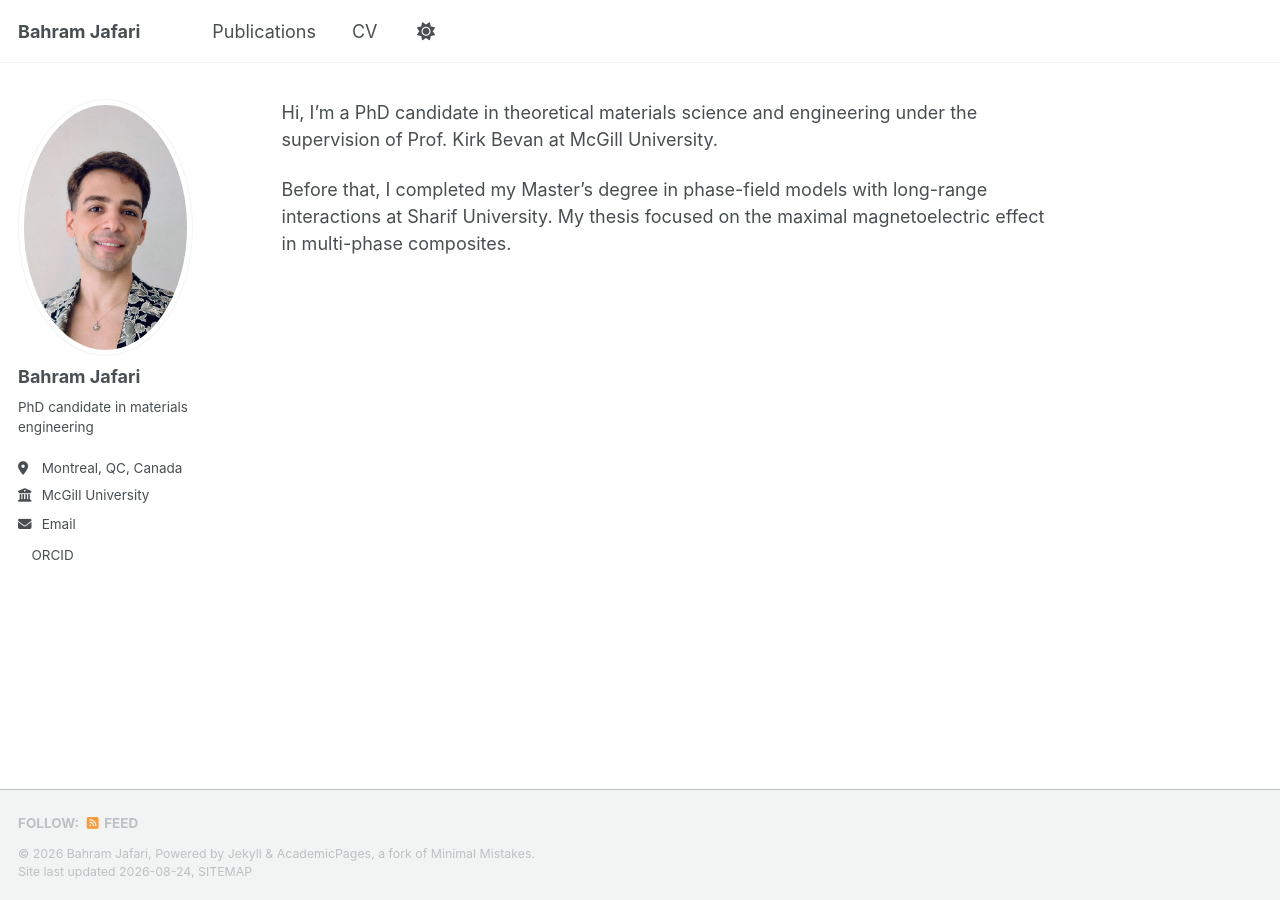
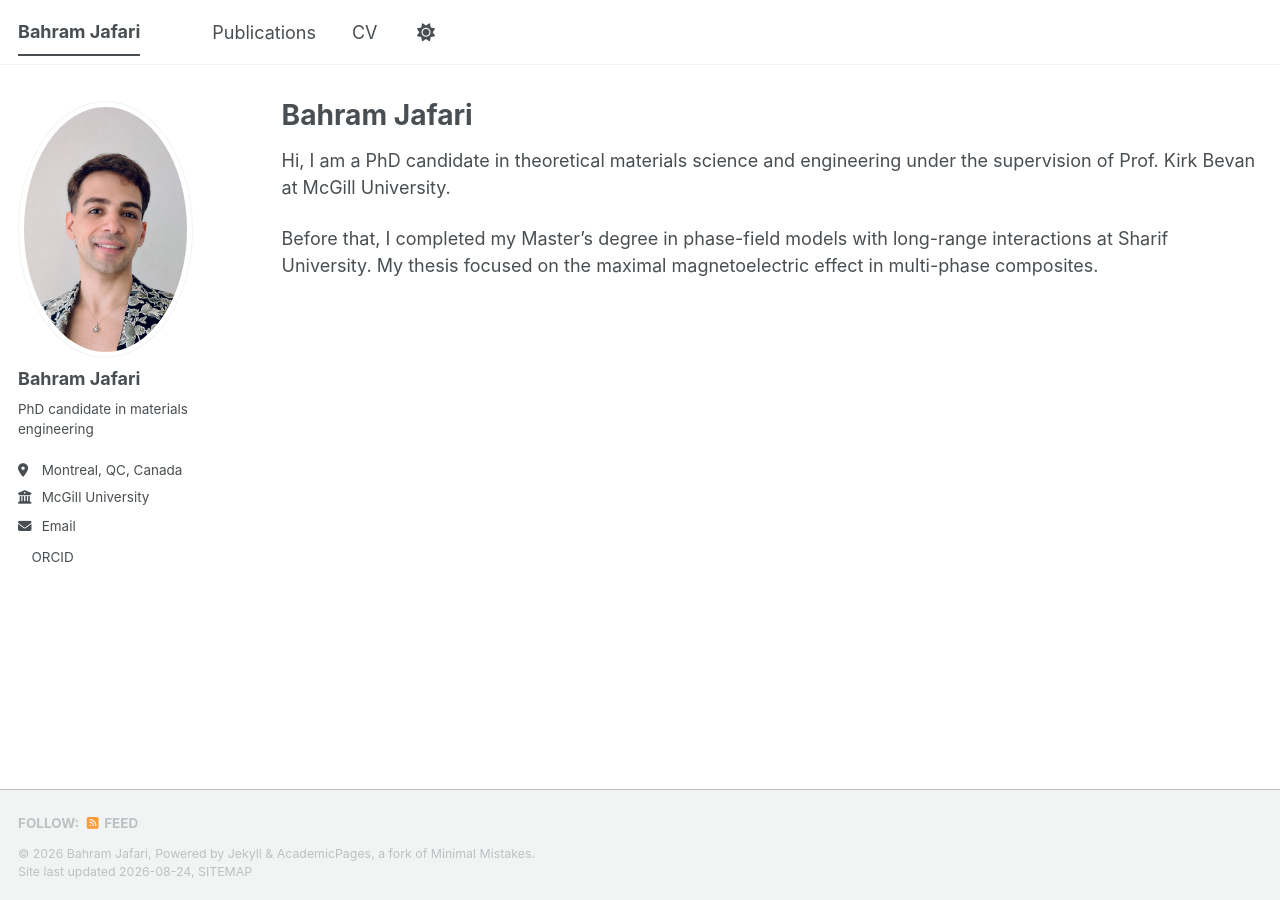
Before and after one commit to bahramjafarii/bahramjafarii.github.io, a Jekyll site: the page built from _pages/about.md, in a window 1280 px wide. Built offline with Jekyll 4.4.1, drawn with Linux system fonts in a browser that asks for light colours; our own code applies the rules of GitHub Pages for plain Markdown files; a style sheet for code colours, icons or effects is not loaded.

Commit message:
Update about.md

```diff
--- a/_pages/about.md
+++ b/_pages/about.md
@@ -1,3 +1,10 @@
-Hi, I'm a PhD candidate in theoretical materials science and engineering under the supervision of Prof. Kirk Bevan at McGill University.
+---
+layout: archive
+title: "Bahram Jafari"
+permalink: /
+author_profile: true
+---
+
+Hi, I am a PhD candidate in theoretical materials science and engineering under the supervision of Prof. Kirk Bevan at McGill University.
 
 Before that, I completed my Master's degree in phase-field models with long-range interactions at Sharif University. My thesis focused on the maximal magnetoelectric effect in multi-phase composites.
```
